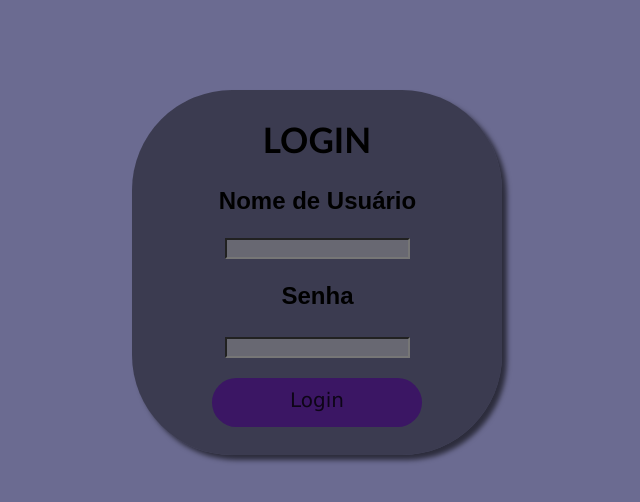
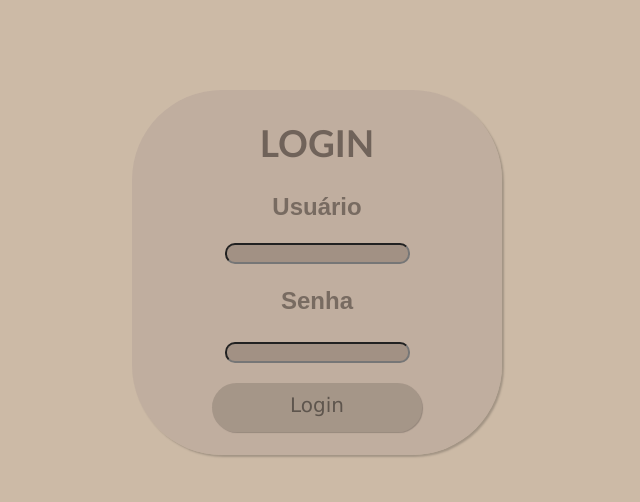
Before and after one commit to pedronunes1234/login, a plain HTML site: page index.html in a window 1280 px wide. Shown: the whole page, without its empty margins (323-963 px from the left). Drawn offline with Linux system fonts and the light colour scheme.

Commit message:
cores novas

```diff
--- a/index.html
+++ b/index.html
@@ -10,7 +10,7 @@
     <div >
         <h1 id="primeiro">LOGIN</h1>
 
-       <h2 class="segundo">Nome de Usuário</h2>
+       <h2 class="segundo"> Usuário</h2>
        <input type="text" name="Nome de Usuário" id="principal">
 
        <h2 class="segundo">Senha</h2>
--- a/style.css
+++ b/style.css
@@ -1,18 +1,18 @@
 body{
-    background-color: rgba(1, 1, 66, 0.582);
+    background-color: #CCBAA6;
 }
 
  div{
-    background-color:rgba(0, 0, 0, 0.452);
+    background-color:#beac9ed2;
     margin: auto;
     text-align: center;
     padding: 80px;
     height: 280px;
     width:210px ;
     margin-top: 90px;
-    border-radius: 100px;
+    border-radius: 90px;
     padding-top: 5px;
-    box-shadow: 5px 5px 5px rgba(0, 0, 0, 0.589);
+    box-shadow: 2px 2px 2px rgba(0, 0, 0, 0.205);
     max-width: 500px;
     min-height: 100px;
 
@@ -22,36 +22,35 @@ body{
 
 #primeiro{
    font-family: 'Gill Sans', 'Gill Sans MT', Calibri, 'Trebuchet MS', sans-serif;
-   font-size: 35px;
-   color: rgb(0, 0, 0);
+   font-size: 37px;
+   color: #70635a;
    padding: 0px 30px;
   ;
 }
 
 
 .segundo{
+  color: #5e534bbd;
   font-family: Arial, Helvetica, sans-serif;
   padding:3px;
 }
 
 #principal{
-   background-color:  rgba(146, 146, 146, 0.521);
+   background-color:   #70635a62;
+   border-radius: 10px;
+   text-decoration: none;
+}
+
+#sub-principal{
+    background-color: #70635a62;
+    border-radius: 10px;
+    text-decoration: none;
 
 }
 
-.segundo{
-    padding-left: 4px;
-}
-
-
-
-#sub-principal{
-    background-color: rgba(146, 146, 146, 0.521);
-
-}
 
 a{
-  color: rgba(0, 0, 0, 0.767);
+  color: rgba(0, 0, 0, 0.432);
   font-family:  Verdana, Geneva, Tahoma, sans-serif;
   text-align: center;
   font-size: 20px;
@@ -62,12 +61,13 @@ a{
 }
 
  a > p{
-  background-color: rgba(60, 6, 110, 0.699);
+  background-color: #6b5f5650;
   right: 40px;
   left: 50px;
   text-align: center;
   padding-top: 10px;
   padding-bottom: 15px;
   border-radius: 50px;
+  box-shadow: 1px 1px 1px rgba(0, 0, 0, 0.219);
 
 }
```
